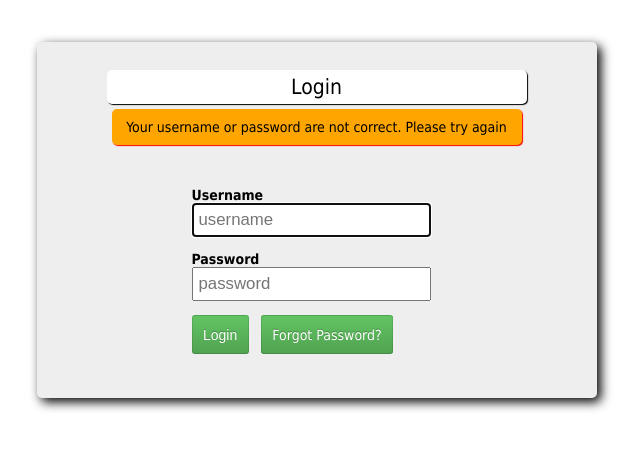
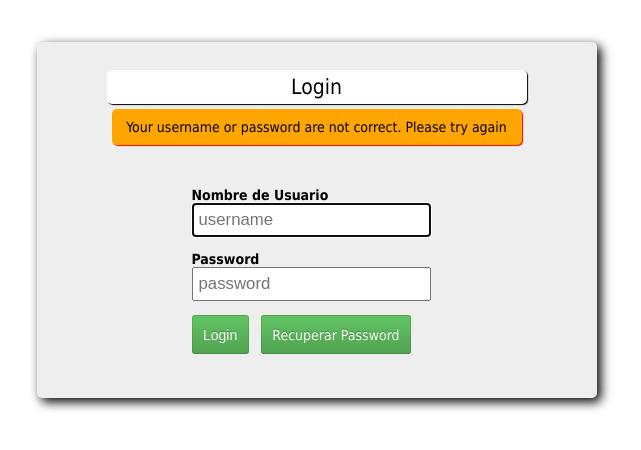
Before and after one commit to fintecheando/palosolo, a CodeIgniter app: page /database/index.php/auth/login in a window 1280 px wide; the page is wider, and only the part inside the window is pictured. Shown: the top 450 px of that part, without its empty margins (349-990 px from the left). Run offline with CodeIgniter, Linux system fonts and the light colour scheme; some libraries are stand-ins or nearby versions.

Commit message:
Schema updated

```diff
--- a/application/views/auth/login.php
+++ b/application/views/auth/login.php
@@ -29,7 +29,7 @@
 
 		<div class='login-inputs'>
 			<p>
-				<label for="username">Username</label><br /> <input type="text" placeholder="username"
+				<label for="username">Nombre de Usuario</label><br /> <input type="text" placeholder="username"
 					name="username" id="username" autofocus="autofocus" required  value="<?=$username;?>"
 					class="login-text" />
 			</p>
@@ -39,8 +39,7 @@
 			</p>
 			<div class="button-bar">
 				<input type="submit" name="submit" class="button" value="Login" />
-				&nbsp; <a href='<?=site_url("auth/start_reset");?>' class="button">Forgot
-					Password?</a>
+				&nbsp; <a href='<?=site_url("auth/start_reset");?>' class="button">Recuperar Password</a>
 			</div>
 		</div>
 	</form>
```
